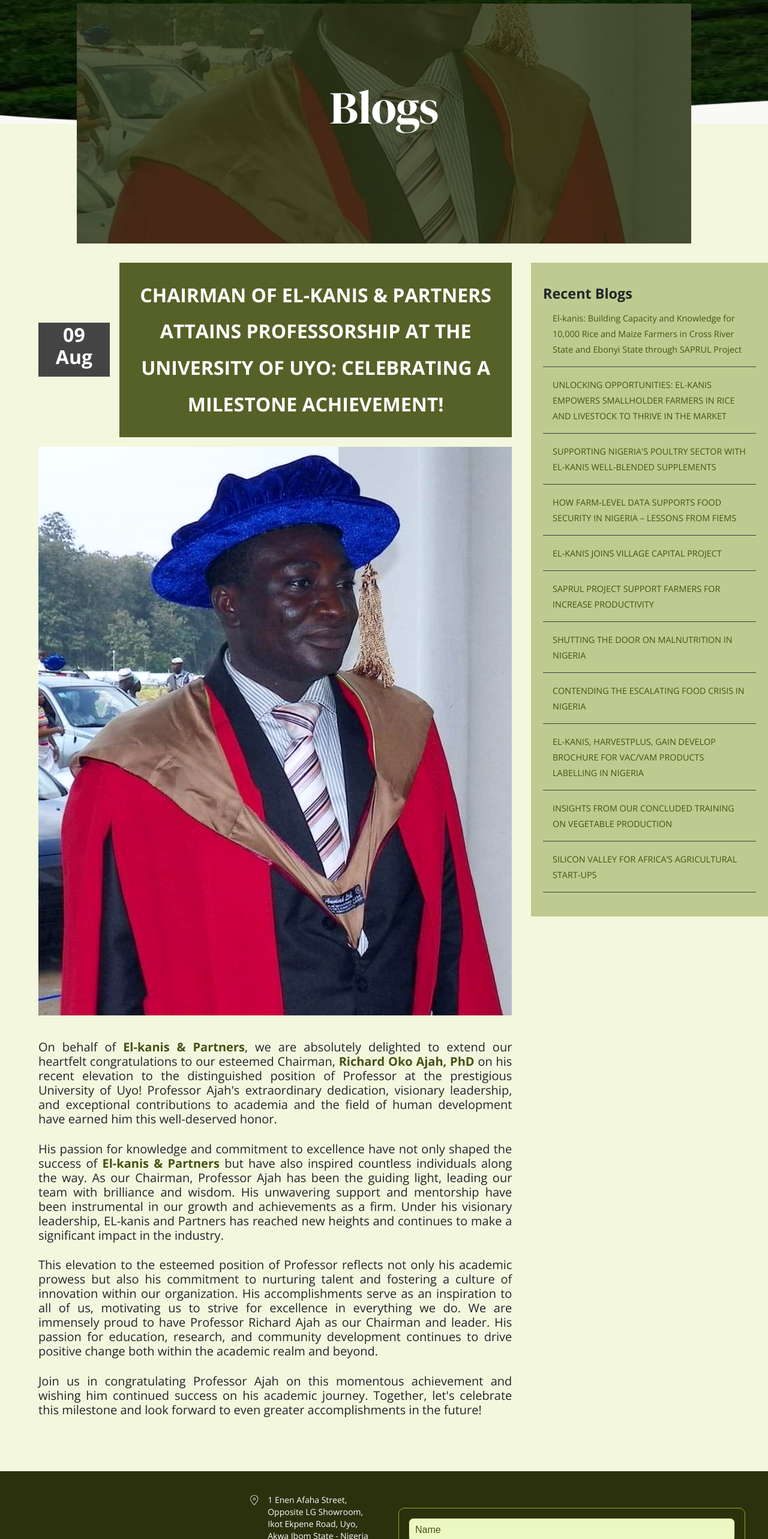
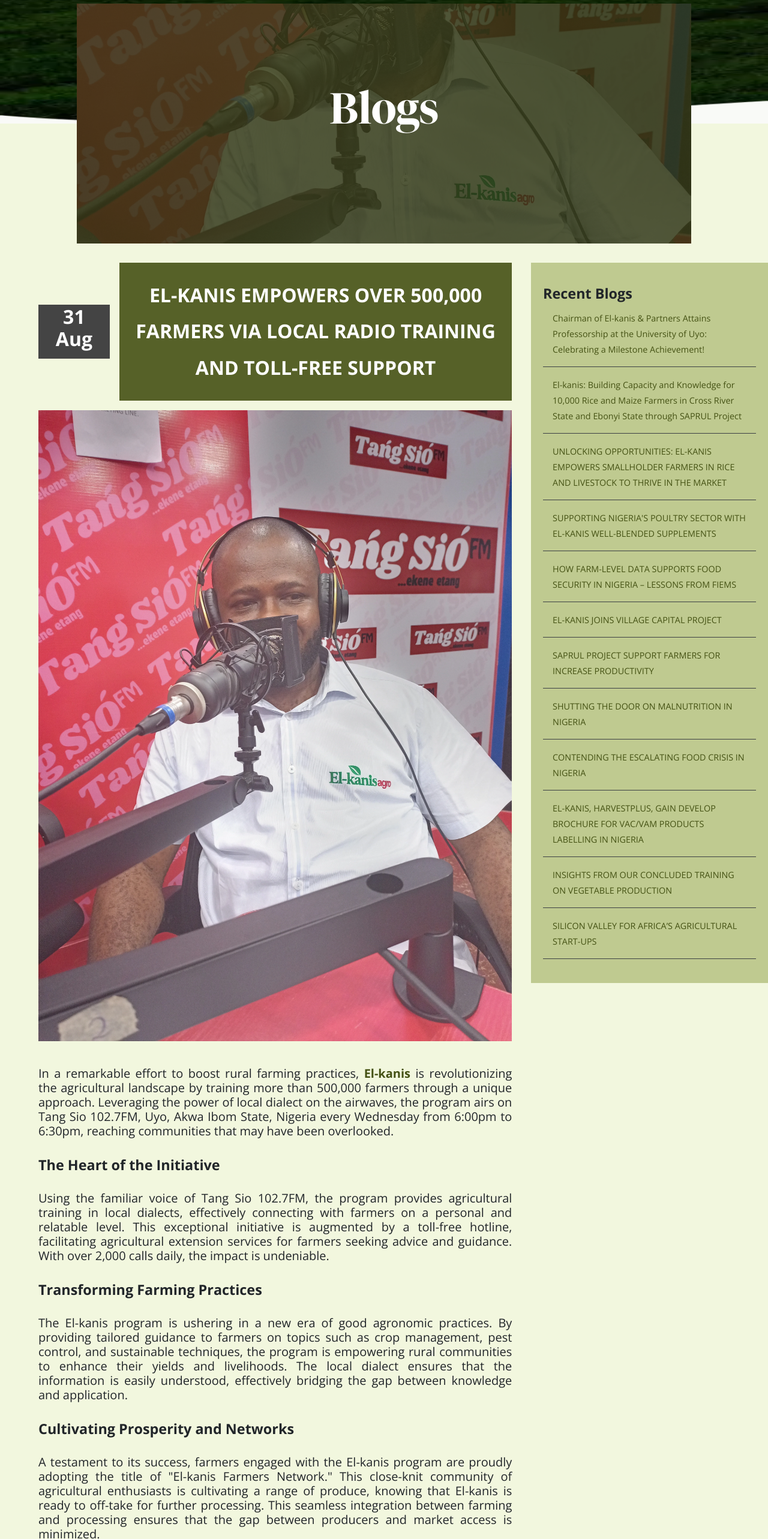
Before and after one commit to AbayomiOlaoye/elkanis_official_website, a React (Create React App) app: page /blogs in a window 1280 px wide. Shown: the part 234-2800 px from the top of the page at 60% size. Built offline with nearby package versions, Linux system fonts and the light colour scheme.

Commit message:
Update blog content

```diff
--- a/src/storage/blog.js
+++ b/src/storage/blog.js
@@ -11,8 +11,29 @@
 import silicon from '../assets/blogs/silicon.webp';
 import maize from '../assets/blogs/loading_maize.webp';
 import chairman from '../assets/blogs/prof_ajah.png';
+import radio from '../assets/blogs/radio.webp';
 
 const blogData = [
+  {
+    id: uuidv4(),
+    day: '31',
+    month: 'Aug',
+    year: '2023',
+    title: 'El-kanis Empowers Over 500,000 Farmers via Local Radio Training and Toll-Free Support',
+    img: radio,
+    content: [
+      'In a remarkable effort to boost rural farming practices, <a href="https://ng.linkedin.com/company/elkanis-and-partners" target=”_blank”>El-kanis</a> is revolutionizing the agricultural landscape by training more than 500,000 farmers through a unique approach. Leveraging the power of local dialect on the airwaves, the program airs on Tang Sio 102.7FM, Uyo, Akwa Ibom State, Nigeria every Wednesday from 6:00pm to 6:30pm, reaching communities that may have been overlooked.',
+      '<h3>The Heart of the Initiative</h3>',
+      'Using the familiar voice of Tang Sio 102.7FM, the program provides agricultural training in local dialects, effectively connecting with farmers on a personal and relatable level. This exceptional initiative is augmented by a toll-free hotline, facilitating agricultural extension services for farmers seeking advice and guidance. With over 2,000 calls daily, the impact is undeniable.',
+      '<h3>Transforming Farming Practices</h3>',
+      'The El-kanis program is ushering in a new era of good agronomic practices. By providing tailored guidance to farmers on topics such as crop management, pest control, and sustainable techniques, the program is empowering rural communities to enhance their yields and livelihoods. The local dialect ensures that the information is easily understood, effectively bridging the gap between knowledge and application.',
+      '<h3>Cultivating Prosperity and Networks</h3>',
+      'A testament to its success, farmers engaged with the El-kanis program are proudly adopting the title of "El-kanis Farmers Network." This close-knit community of agricultural enthusiasts is cultivating a range of produce, knowing that El-kanis is ready to off-take for further processing. This seamless integration between farming and processing ensures that the gap between producers and market access is minimized.',
+      '<h3>Advancing Agriculture, One Broadcast at a Time</h3>',
+      "El-kanis' innovative approach is not only transforming rural farming practices but also contributing to the larger goal of sustainable agricultural development. By harnessing the power of radio and local dialects, the program is creating a ripple effect of positive change, improving lives, and strengthening communities.",
+      'In a world where technology and tradition intertwine, El-kanis is a beacon of progress, guiding farmers toward prosperity and sustainable practices. Join us every Wednesday between 6:00 and 6:30 pm on Tang Sio 102.7FM, and witness the extraordinary journey of rural empowerment and growth.',
+    ],
+  },
   {
     id: uuidv4(),
     day: '09',
```
Also changed, not shown: src/assets/blogs/radio.webp (added).
